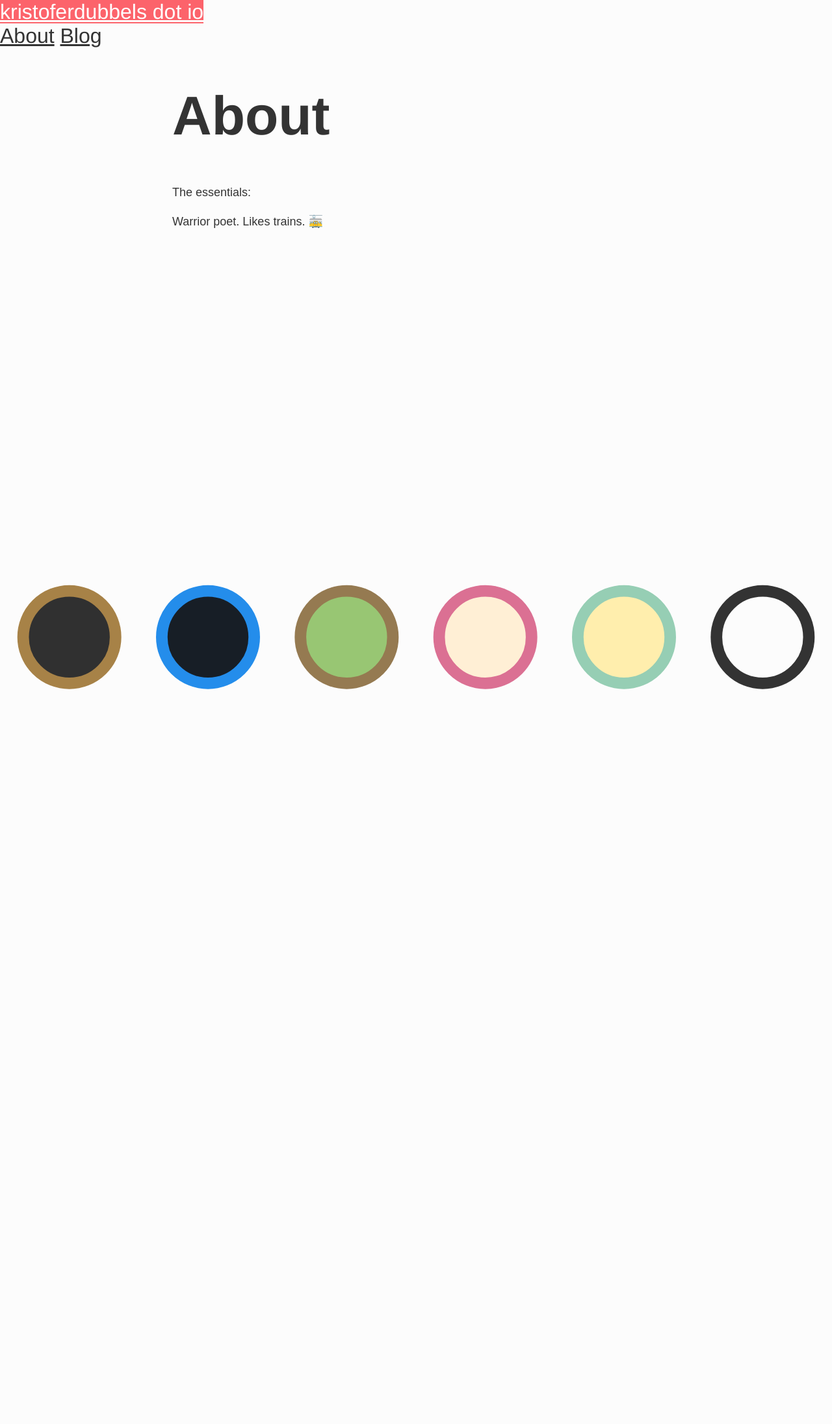
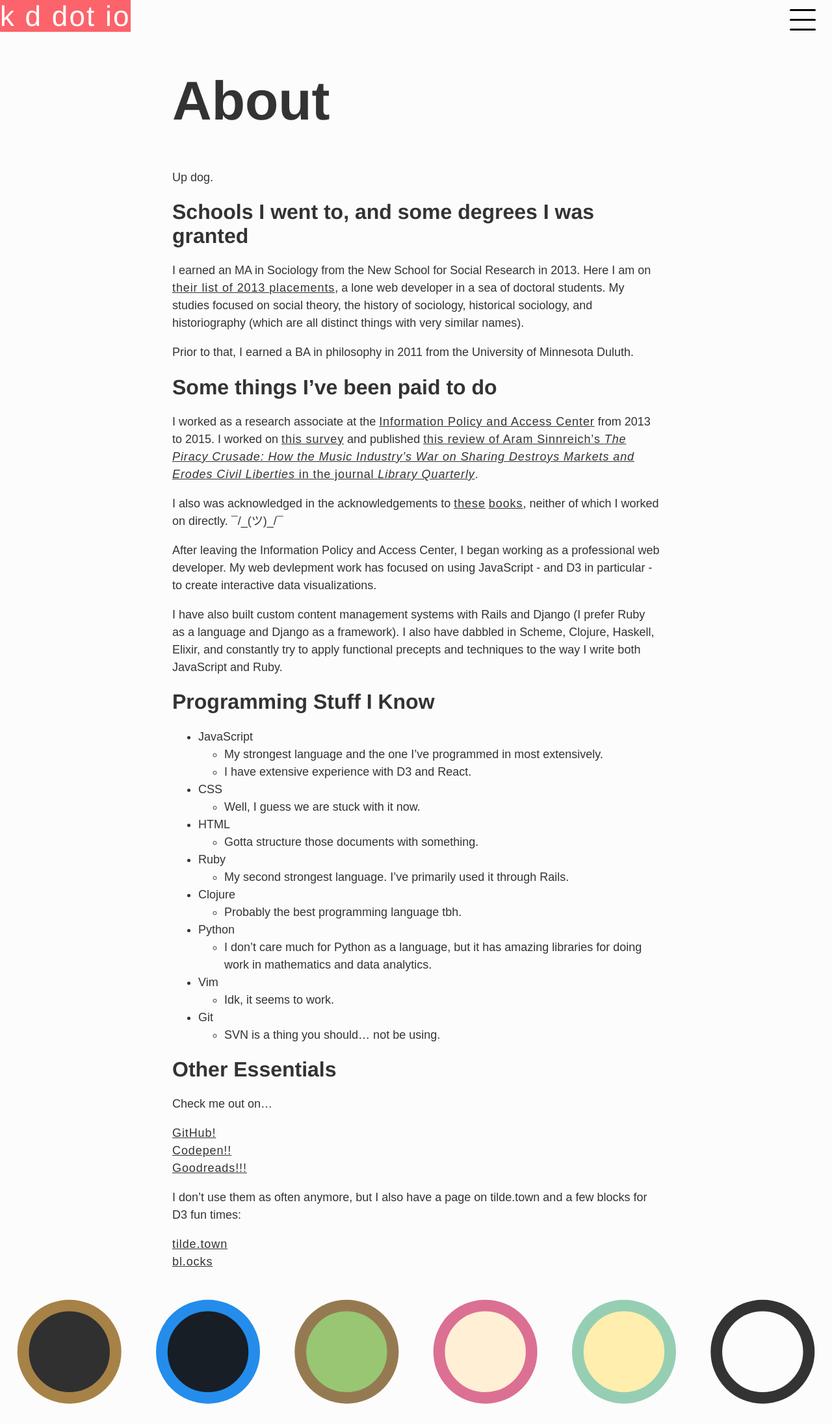
Before and after one commit to kdubbels/kdubbels.github.io, a Jekyll site: the page built from about.md, in a window 1280 px wide. Shown: the whole page at 65% size. Built offline with Jekyll 4.4.1, drawn with Linux system fonts in a browser that asks for light colours; emoji names are drawn with the system emoji font; some web fonts are replaced; before the commit the page ends 1091 px from its top, so only the background shows below that.

Commit message:
about.md + miscellaneous styling

```diff
--- a/_config.yml
+++ b/_config.yml
@@ -1,5 +1,5 @@
 # Site settings
-title: kristoferdubbels dot io
+title: k d dot io
 email: dubbk381@alumni.newschool.edu
 description: Blog and portfolio about of Kristofer "the Man" Dubbels.
 #baseurl: "https://kdubbels.github.io/" # the subpath of your site, e.g. /blog/
--- a/_includes/header.html
+++ b/_includes/header.html
@@ -1,18 +1,12 @@
 <header>
   <div>
 
-    <a class="site-title info" href="{{ site.baseurl }}/">{{ site.title }}</a>
+    <a class="site-title info" href="{{ site.baseurl }}/">{{ site.title }}</a> <span id="panel" class="pull-right" style="margin-right: 15px;"></span>
 
-    <nav>
-
-<!--          {% for page in site.pages %}
-          {% if page.title %}
-          <a href="{{ page.url | prepend: site.baseurl }}">{{ page.title }}</a>
-          {% endif %}
-        {% endfor %} -->
+<!--     <nav>
       <a href="/about/">About</a>
       <a href="/blog/">Blog</a>
-    </nav>
+    </nav> -->
 
   </div>
 </header>
--- a/_sass/_base.scss
+++ b/_sass/_base.scss
@@ -8,8 +8,8 @@
 
 body {
 //  background-color: rgb(252, 252, 252);
-  -webkit-transition: all 0.5s ease-out; /* Safari */
-    transition: all 0.5s ease-out;
+  -webkit-transition: all 0.5s ease-in-out; /* Safari */
+    transition: all 0.5s ease-in-out;
 }
 
 p, ul, li {
@@ -56,7 +56,12 @@
 
 header {
   font-family: "Megrim", Helvetica, Arial, sans-serif;
-  font-size: 32px;
+  font-size: 44px;
+  text-decoration: none;
+}
+
+header a {
+  text-decoration: none;
 }
 
 .post header h1 {
--- a/_sass/_links.scss
+++ b/_sass/_links.scss
@@ -1,7 +1,10 @@
 a {
-	background: inherit;
-	color: inherit;
-	text-decoration: underline;
+  -webkit-transition: all 0.5s ease-in-out; /* Safari */
+  transition: all 0.5s ease-in-out;
+  background: inherit;
+  color: inherit;
+  text-decoration: underline;
+  letter-spacing: 0.05em;
 }
 
 a:hover {
--- /dev/null
+++ b/_sass/_panel.scss
@@ -0,0 +1,140 @@
+.sliding-panel-content {
+  $dark-gray: #333 !default;
+  $sliding-panel-border-color: $dark-gray;
+  $sliding-panel-background: lighten($sliding-panel-border-color, 5%);
+  $sliding-panel-color: #fff;
+  $sliding-panel-border: 1px solid $sliding-panel-border-color;
+  $sliding-panel-color-hover: #fff;
+  $sliding-panel-background-focus: lighten($sliding-panel-background, 5%);
+
+  position: fixed;
+  top: 0;
+  right: auto;
+  bottom: 0;
+  left: 0;
+  width: 50%;
+  height: 100%;
+  background: $sliding-panel-background;
+  -webkit-overflow-scrolling: touch;
+  overflow-y: auto;
+  transform: translateX(-100%);
+  transition: all 0.25s linear;
+  z-index: 999999;
+
+  ul {
+    padding: 0;
+    margin: 0;
+  }
+
+  li {
+    list-style: none;
+  }
+
+  li a {
+    -webkit-transition: all 0.5s ease-out; /* Safari */
+    transition: all 0.5s ease-out;
+    text-align: center;
+    border-bottom: $sliding-panel-border;
+    display: block;
+    font-family: "Megrim", Helvetica, Arial, sans-serif;
+    font-size: 32px;
+    padding: 1em;
+    text-decoration: none;
+    letter-spacing: 0.5em;
+
+    &:focus {
+      background-color: $sliding-panel-background-focus;
+    }
+
+    &:hover {
+      //background-color: $sliding-panel-background-hover;
+    }
+  }
+
+  &.is-visible {
+    transform: translateX(0);
+  }
+}
+
+.sliding-panel-fade-screen {
+  position: fixed;
+  top: 0;
+  right: 0;
+  bottom: 0;
+  left: 0;
+  background: black;
+  opacity: 0;
+  transition: all 0.2s ease-in-out;
+  visibility: hidden;
+  z-index: 999998;
+
+  &.is-visible {
+    opacity: 0.3;
+    visibility: visible;
+  }
+}
+
+
+#threeLines{
+  position: relative;
+  width: 40px;
+  height: 40px;
+  padding: 0px;
+  margin: 10px;
+  cursor: pointer;
+  transition:  all 600ms ease;
+  #el{
+    cursor: pointer;
+    width: 40px;
+    padding: 0px;
+    height: 3px;
+    background: black;
+    box-shadow: 0px 0px 0px transparent;
+    border: 0px transparent;
+    text-indent: -999px;
+    position: absolute;
+    top: 50%;
+    left: 0px;
+    margin-top: -1px;
+    -webkit-appearance: none;
+    line-height: 0px;
+    transition:  all 300ms ease;
+    border-radius: 99px;
+    &:active, &:focus{
+      outline: 0px;
+      border: 0px;
+    }
+    &::after, &::before{
+      display: block;
+      content:  "";
+      position: absolute;
+      left: 0px;
+      height: 3px;
+      background: inherit;
+      width: 100%;
+      transition:  all 300ms ease;
+      border-radius: 99px;
+    }
+    &::after {
+      top: -15px;
+      }
+    &::before {
+      bottom: -15px;
+      left: auto;
+      right: 0px;
+      }
+  }
+
+  &.active{
+    transform: rotate(360deg);
+    #el{
+      background: transparent;
+      &:after{
+        transform: rotate(-135deg) translate(-10px, -10px) scale(1.2,1.2);
+      }
+      &:before{
+        transform: rotate(135deg) translate(-10px, 10px) scale(1.2,1.2);
+      }
+    }
+  }
+}
--- a/about.md
+++ b/about.md
@@ -4,6 +4,55 @@
 permalink: /about/
 ---
 
-The essentials:
+Up dog.
 
-Warrior poet. Likes trains. :train:
+# Schools I went to, and some degrees I was granted
+
+I earned an MA in Sociology from the New School for Social Research in 2013. Here I am on [their list of 2013 placements](http://www.newschool.edu/nssr/sociology-recent-placements/), a lone web developer in a sea of doctoral students. My studies focused on social theory, the history of sociology, historical sociology, and historiography (which are all distinct things with very similar names).
+
+Prior to that, I earned a BA in philosophy in 2011 from the University of Minnesota Duluth.
+
+# Some things I've been paid to do
+
+I worked as a research associate at the [Information Policy and Access Center](http://ipac.umd.edu/) from 2013 to 2015. I worked on [this survey](http://digitalinclusion.umd.edu/sites/default/files/uploads/2013DigInclusion_StateReport.pdf) and published [this review of Aram Sinnreich's _The Piracy Crusade: How the Music Industry's War on Sharing Destroys Markets and Erodes Civil Liberties_ in the journal _Library Quarterly_](https://www.jstor.org/stable/10.1086/681619?seq=1#page_scan_tab_contents).
+
+I also was acknowledged in the acknowledgements to [these](https://books.google.com/books?id=VtFiAwAAQBAJ&pg=PR15&lpg=PR15&dq=Kristofer+dubbels&source=bl&ots=oqr6fR5BN4&sig=6KJCP9C1uqbUkRffSsIGxihrBOc&hl=en&sa=X&ved=0ahUKEwiWrc-w1M7VAhUi64MKHQiCBNs4ChDoAQgvMAI#v=onepage&q=Kristofer%20dubbels&f=false) [books](https://books.google.com/books?id=JaJjBAAAQBAJ&pg=PR7&lpg=PR7&dq=Kristofer+dubbels&source=bl&ots=QwEHfyhk07&sig=Y2ul6EKA_US3T1YiDk2alTybNxM&hl=en&sa=X&ved=0ahUKEwiWrc-w1M7VAhUi64MKHQiCBNs4ChDoAQg2MAQ#v=onepage&q=Kristofer%20dubbels&f=false), neither of which I worked on directly. ¯/\_(ツ)_/¯
+
+After leaving the Information Policy and Access Center, I began working as a professional web developer. My web devlepment work has focused on using JavaScript - and D3 in particular - to create interactive data visualizations.
+
+I have also built custom content management systems with Rails and Django (I prefer Ruby as a language and Django as a framework). I also have dabbled in Scheme, Clojure, Haskell, Elixir, and constantly try to apply functional precepts and techniques to the way I write both JavaScript and Ruby.
+
+# Programming Stuff I Know
+
+* JavaScript
+  * My strongest language and the one I've programmed in most extensively.
+  * I have extensive experience with D3 and React.
+* CSS
+  * Well, I guess we are stuck with it now.
+* HTML
+  * Gotta structure those documents with something.
+* Ruby
+  * My second strongest language. I've primarily used it through Rails.
+* Clojure
+  * Probably the best programming language tbh.
+* Python
+  * I don't care much for Python as a language, but it has amazing libraries for doing work in mathematics and data analytics.
+
+* Vim
+  * Idk, it seems to work.
+* Git
+  * SVN is a thing you should... not be using.
+
+# Other Essentials
+
+Check me out on...
+
+[GitHub!](https://github.com/kdubbels/)
+[Codepen!!](https://codepen.io/kdubbels/)
+[Goodreads!!!](https://www.goodreads.com/user/show/61547270-kristofer-dubbels)
+
+
+I don't use them as often anymore, but I also have a page on tilde.town and a few blocks for D3 fun times:
+
+[tilde.town](https://tilde.town/~kristofer/)
+[bl.ocks](https://bl.ocks.org/kdubbels)
--- a/css/main.scss
+++ b/css/main.scss
@@ -13,3 +13,4 @@
 @import "links";
 
 @import "colorPicker";
+@import "panel";
--- a/src/components/ColorTransitioner.js
+++ b/src/components/ColorTransitioner.js
@@ -2,6 +2,10 @@
 import ThemeBox from './ThemeBox';
 
 class ColorTransitioner extends Component {
+  constructor(props) {
+    super(props);
+  }
+
   render() {
     return (
       <div className="ColorTransitioner">
--- a/src/components/ThemeBox.js
+++ b/src/components/ThemeBox.js
@@ -36,6 +36,8 @@
 
     const body = document.body;
 
+    document.getElementById('el').style = "background-color: " + childData.stroke;
+
     body.style.backgroundColor = localStorage.backgroundColor;
     body.style.color = localStorage.color;
 
--- a/src/components/ThemeSample.js
+++ b/src/components/ThemeSample.js
@@ -5,7 +5,6 @@
   constructor(props) {
     super(props);
   }
-
 
   render() {
     return (
```
Also changed, not shown: scripts/main.js (deleted, +0 -13 lines), src/components/Panel.js (added, +81 -0 lines), src/index.js (+5 -8 lines), scripts/bundle.js.
